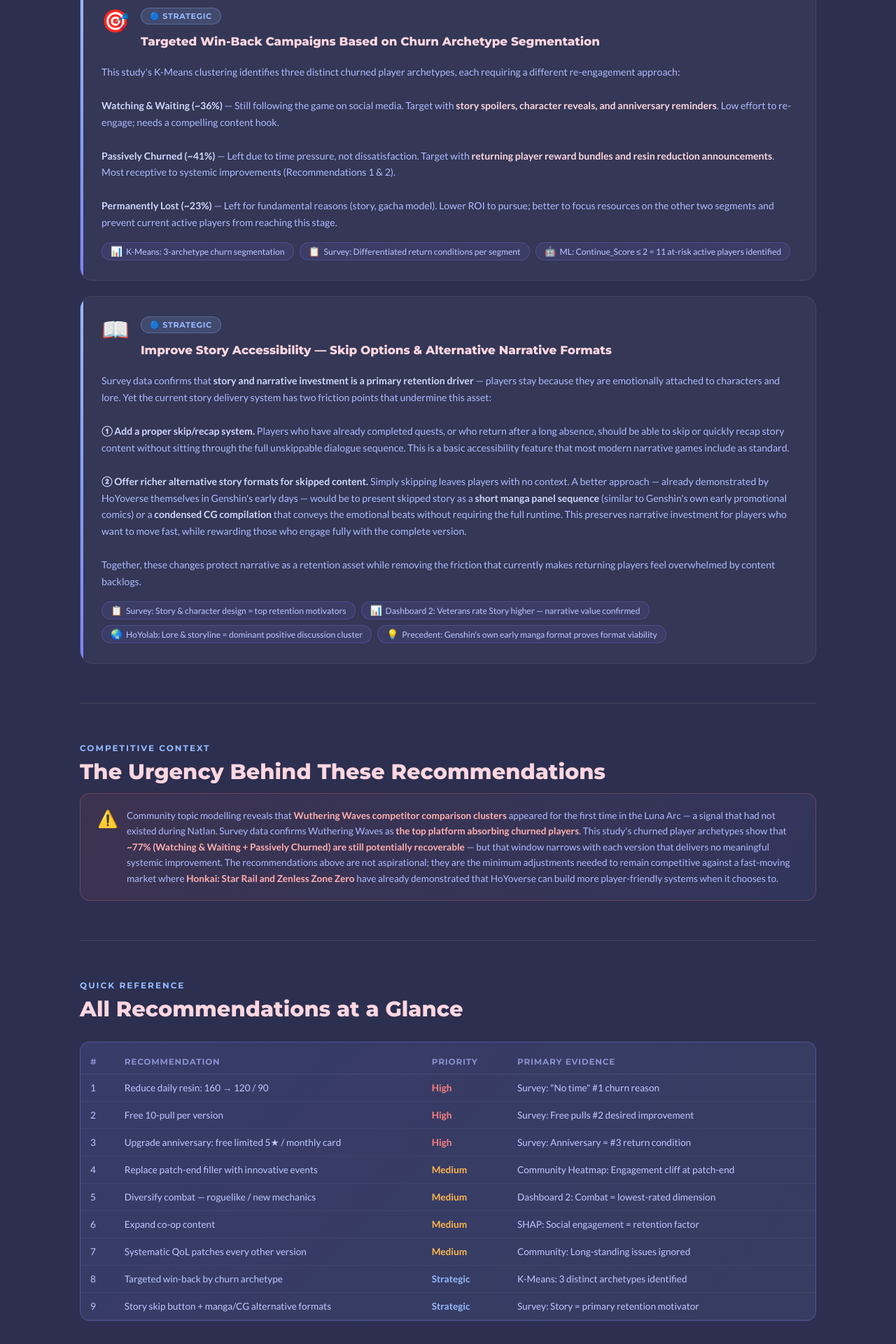
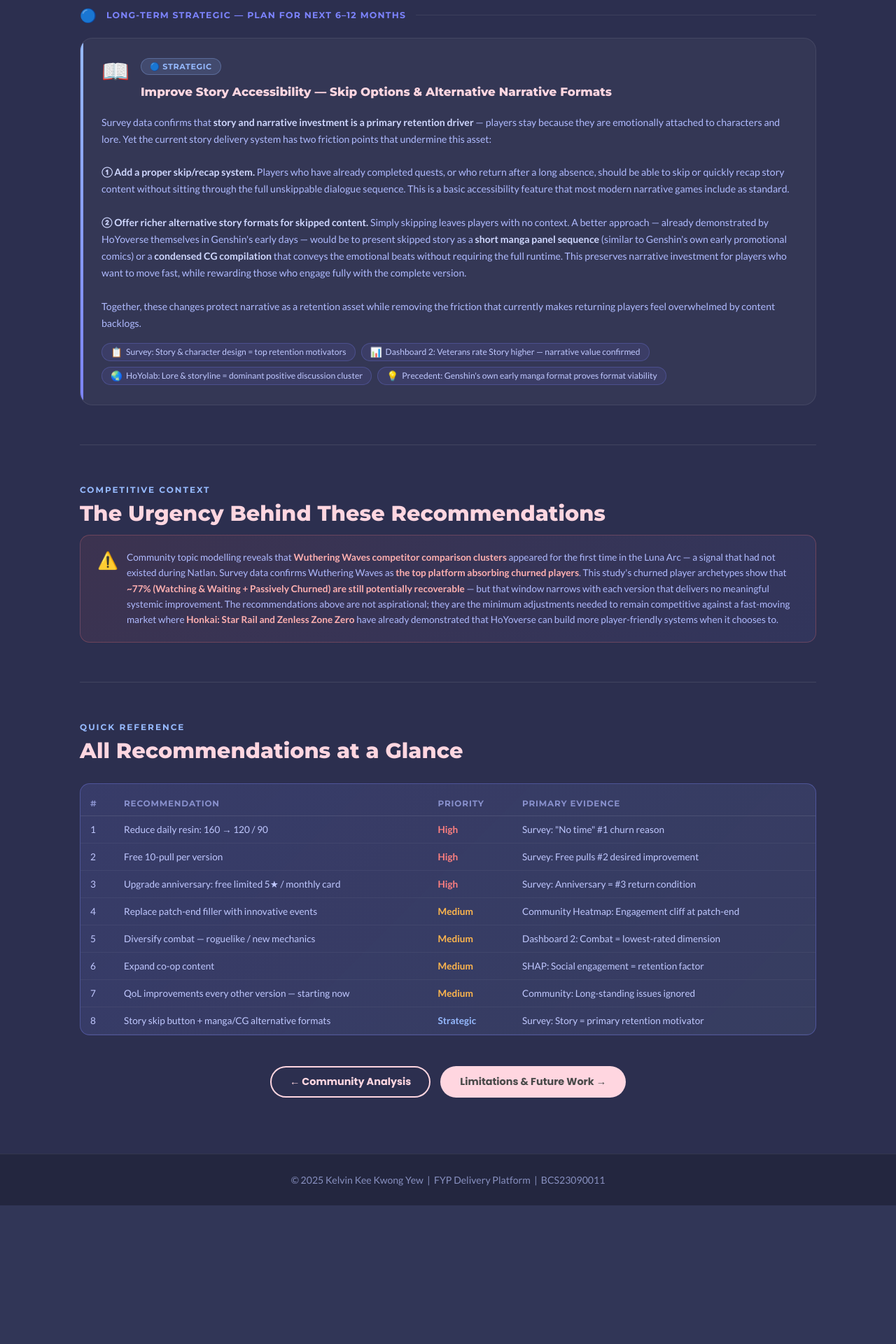
Before and after one commit to BCS23090011/Final_Year_Project, a Flask app: page /recommendations in a window 1280 px wide. Shown: the part 3600-5520 px from the top of the page at 70% size. After the commit the page ends 5322 px from the top, so only its background shows below. Run offline with Flask 3, Linux system fonts and the light colour scheme.

Commit message:
DeleteUnrelavant_recommend

```diff
--- a/templates/recommendations.html
+++ b/templates/recommendations.html
@@ -167,10 +167,10 @@
   </p>
 
   <div class="stats-row">
-    <div class="stat-box"><div class="stat-number">9</div><div class="stat-label">Action<br>Items</div></div>
+    <div class="stat-box"><div class="stat-number">8</div><div class="stat-label">Action<br>Items</div></div>
     <div class="stat-box"><div class="stat-number">3</div><div class="stat-label">High<br>Priority</div></div>
     <div class="stat-box"><div class="stat-number">4</div><div class="stat-label">Medium<br>Priority</div></div>
-    <div class="stat-box"><div class="stat-number">2</div><div class="stat-label">Long-term<br>Strategic</div></div>
+    <div class="stat-box"><div class="stat-number">1</div><div class="stat-label">Long-term<br>Strategic</div></div>
   </div>
 
   <!-- ═══════════════════════════════════════════
@@ -382,7 +382,7 @@
         <div class="rec-icon">🔧</div>
         <div class="rec-title-block">
           <div class="priority medium">🟡 Medium Priority</div>
-          <h3 class="rec-title">Systematically Implement Long-Requested QoL Improvements</h3>
+          <h3 class="rec-title">Systematically Implement QoL Improvements — Starting Now, Every Other Version</h3>
         </div>
       </div>
       <p class="rec-body">
@@ -392,9 +392,13 @@
         (artifact strongbox improvements, resin overflow, skip-able cutscenes, in-game friend activity, etc.).
         In an era where <em>Honkai: Star Rail adapts to player feedback visibly and quickly</em>,
         Genshin's slower response cycle is itself a churn signal.
-        A structured <strong>QoL patch every other version</strong> — explicitly framed as
-        "we heard you" — would directly counter the player perception
-        that their feedback has no impact, rebuilding the trust that retains long-term players.
+        <br><br>
+        The recommendation is concrete: <strong>starting from the very next version,
+        dedicate every other patch to a QoL update</strong> — explicitly framed as
+        "we heard you" — addressing the longest-standing player-requested improvements in sequence.
+        This creates a visible, predictable commitment that players can point to as proof their
+        feedback matters, directly rebuilding the trust that retains long-term players
+        and differentiating Genshin from its own reputation for ignoring community input.
       </p>
       <div class="evidence-row">
         <span class="ev-pill"><span class="ep-icon">📋</span> Survey: Player-requested improvements repeatedly cited</span>
@@ -415,39 +419,7 @@
 
   <div class="rec-grid">
 
-    <!-- R8: Targeted win-back -->
-    <div class="rec-card low">
-      <div class="rec-header">
-        <div class="rec-icon">🎯</div>
-        <div class="rec-title-block">
-          <div class="priority low">🔵 Strategic</div>
-          <h3 class="rec-title">Targeted Win-Back Campaigns Based on Churn Archetype Segmentation</h3>
-        </div>
-      </div>
-      <p class="rec-body">
-        This study's K-Means clustering identifies three distinct churned player archetypes,
-        each requiring a different re-engagement approach:
-        <br><br>
-        <strong>Watching &amp; Waiting (~36%)</strong> — Still following the game on social media.
-        Target with <em>story spoilers, character reveals, and anniversary reminders</em>.
-        Low effort to re-engage; needs a compelling content hook.
-        <br><br>
-        <strong>Passively Churned (~41%)</strong> — Left due to time pressure, not dissatisfaction.
-        Target with <em>returning player reward bundles and resin reduction announcements</em>.
-        Most receptive to systemic improvements (Recommendations 1 &amp; 2).
-        <br><br>
-        <strong>Permanently Lost (~23%)</strong> — Left for fundamental reasons (story, gacha model).
-        Lower ROI to pursue; better to focus resources on the other two segments
-        and prevent current active players from reaching this stage.
-      </p>
-      <div class="evidence-row">
-        <span class="ev-pill"><span class="ep-icon">📊</span> K-Means: 3-archetype churn segmentation</span>
-        <span class="ev-pill"><span class="ep-icon">📋</span> Survey: Differentiated return conditions per segment</span>
-        <span class="ev-pill"><span class="ep-icon">🤖</span> ML: Continue_Score ≤ 2 = 11 at-risk active players identified</span>
-      </div>
-    </div>
-
-    <!-- R9: Story presentation -->
+    <!-- R8: Story presentation -->
     <div class="rec-card low">
       <div class="rec-header">
         <div class="rec-icon">📖</div>
@@ -569,18 +541,12 @@
         </tr>
         <tr>
           <td>7</td>
-          <td>Systematic QoL patches every other version</td>
+          <td>QoL improvements every other version — starting now</td>
           <td><span class="impact-medium">Medium</span></td>
           <td>Community: Long-standing issues ignored</td>
         </tr>
         <tr>
           <td>8</td>
-          <td>Targeted win-back by churn archetype</td>
-          <td><span class="impact-low">Strategic</span></td>
-          <td>K-Means: 3 distinct archetypes identified</td>
-        </tr>
-        <tr>
-          <td>9</td>
           <td>Story skip button + manga/CG alternative formats</td>
           <td><span class="impact-low">Strategic</span></td>
           <td>Survey: Story = primary retention motivator</td>
```
